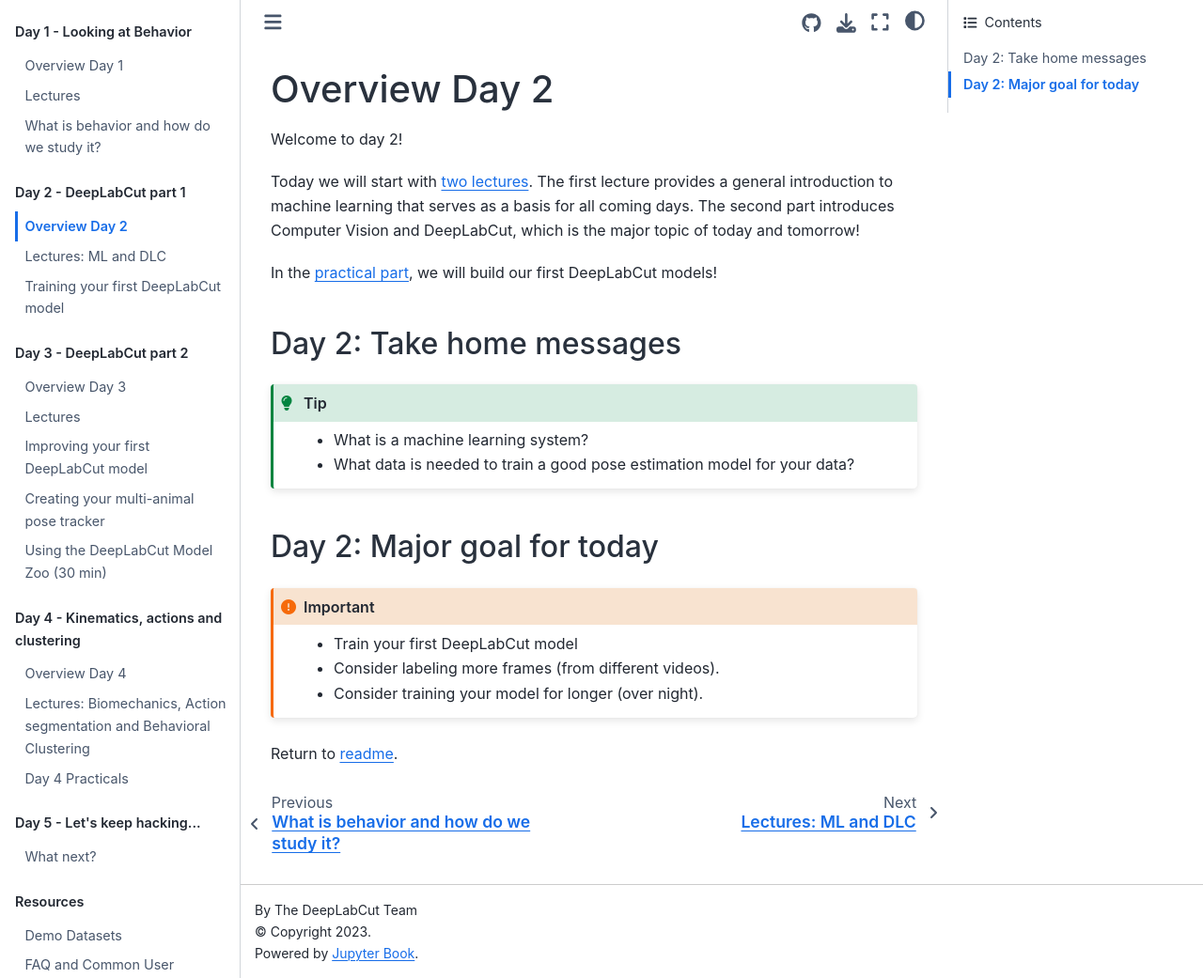
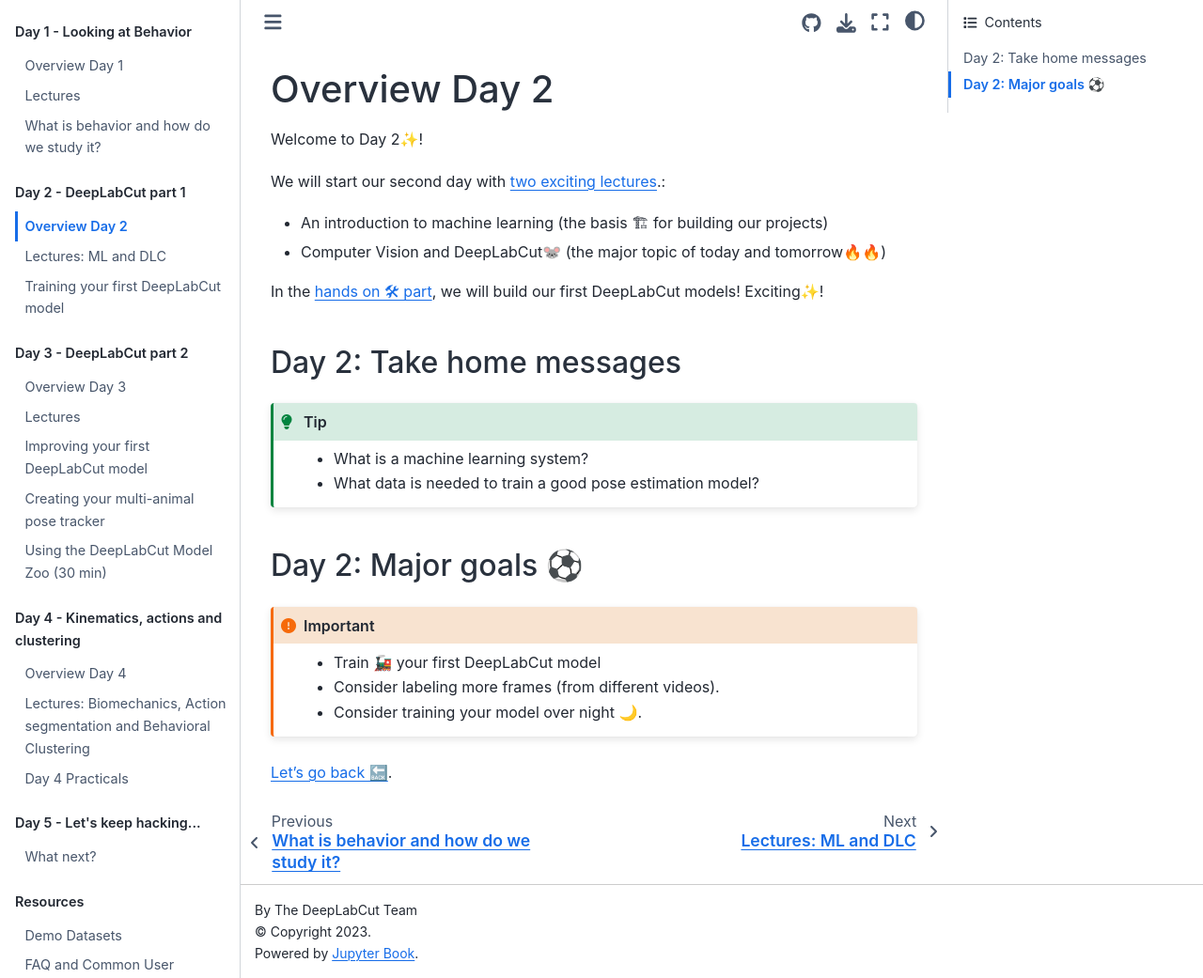
Before and after one commit to AlexEMG/DLC-Cajal-Course, a Jupyter Book: the page built from content/Day2_Overview.md, in a window 1280 px wide and 1041 px high. Shown: the whole window at 94% size. Built offline with Jupyter Book 1.0.4 settings and Sphinx 7.4.7 and the Sphinx Book theme 1.1.4, drawn with Linux system fonts in a browser that asks for light colours.

Commit message:
Add files via upload

````diff
--- a/content/Day2_Overview.md
+++ b/content/Day2_Overview.md
@@ -1,26 +1,28 @@
 # Overview Day 2
 
-Welcome to day 2!
+Welcome to Day 2✨!
 
-Today we will start with [two lectures](Day2_Lectures.md). The first lecture provides a general introduction to machine learning that serves as a basis for all coming days. The second part introduces Computer Vision and DeepLabCut, which is the major topic of today and tomorrow!
+We will start our second day with [two exciting lectures](Day2_Lectures.md).:
+- An introduction to machine learning (the basis 🏗 for building our projects)
+- Computer Vision and DeepLabCut🐭 (the major topic of today and tomorrow🔥🔥)
 
-In the [practical part](Day2_Practicals.md), we will build our first DeepLabCut models!
+In the [hands on 🛠 part](Day2_Practicals.md), we will build our first DeepLabCut models! Exciting✨!
 
 ## Day 2: Take home messages
 
 ```{Tip}
 - What is a machine learning system?
-- What data is needed to train a good pose estimation model for your data?
+- What data is needed to train a good pose estimation model?
 ```
 
-## Day 2: Major goal for today
+## Day 2: Major goals ⚽️
 
 ```{important}
-- Train your first DeepLabCut model
+- Train 🚂 your first DeepLabCut model
 - Consider labeling more frames (from different videos).
-- Consider training your model for longer (over night).
+- Consider training your model over night 🌙.
 ```
 
 
 
-Return to [readme](../README.md).
+[Let’s go back 🔙](../README.md).
````
